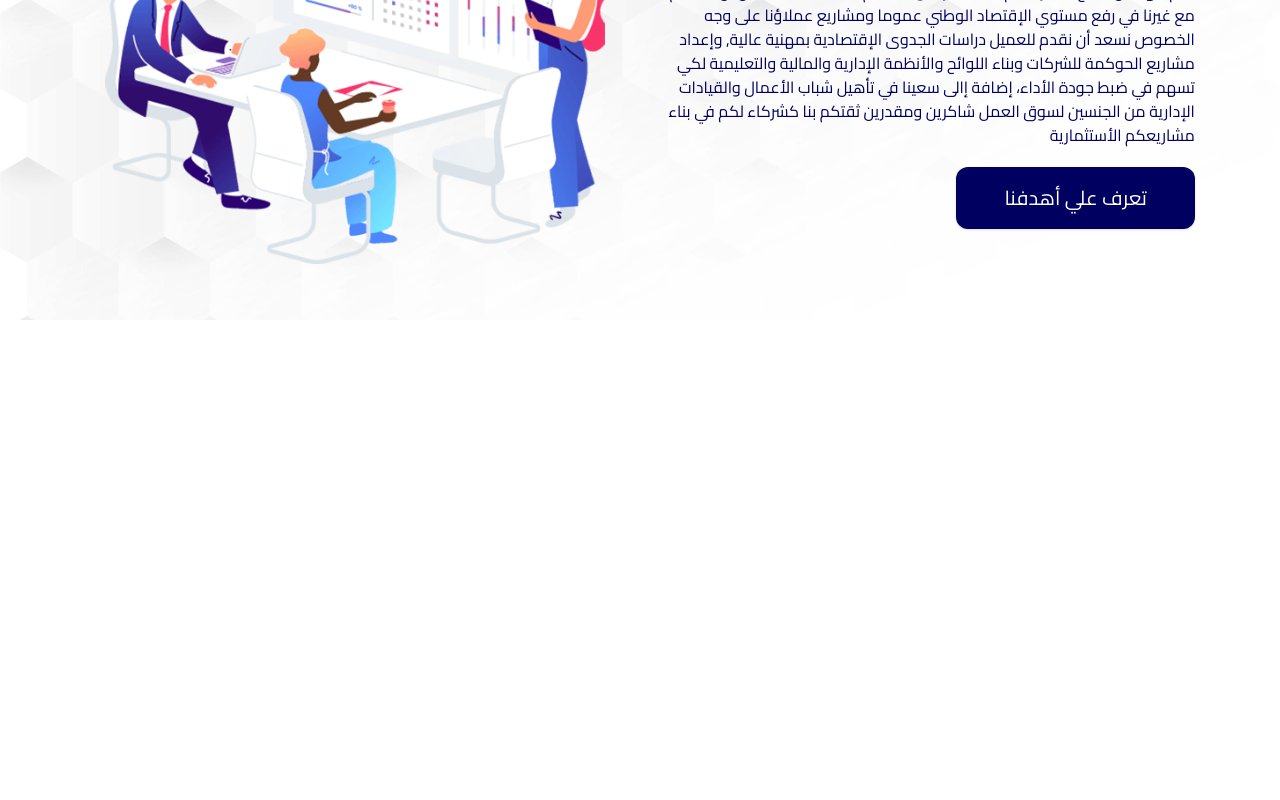
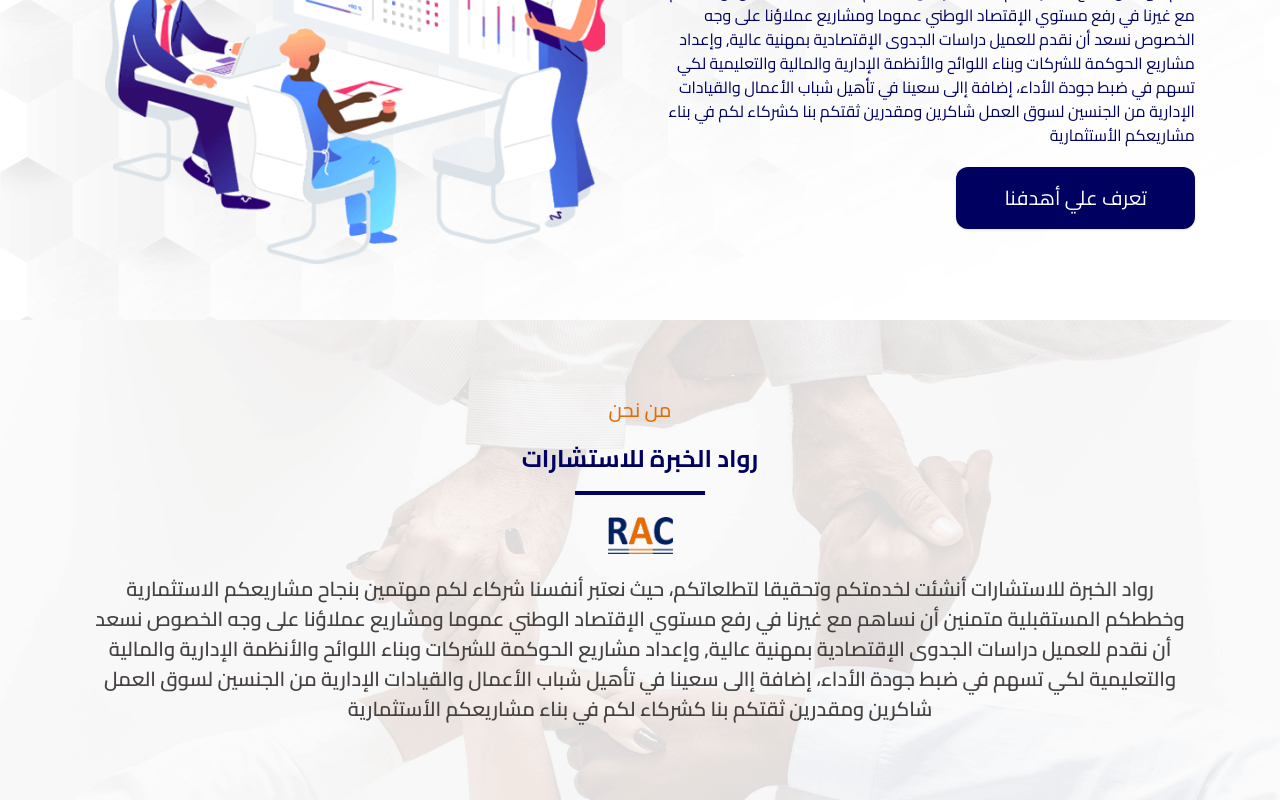
Before and after one commit to Ibrahim-Amr/Qtech-task, a Next.js app: page / in a window 1280 px wide. Shown: the part 1640-2440 px from the top of the page. Before the commit the page ends 1960 px from the top, so only its background shows below. Built offline with nearby package versions, Linux system fonts and the light colour scheme.

Commit message:
about us section

```diff
--- /dev/null
+++ b/app/components/aboutUs/AboutUs.tsx
@@ -0,0 +1,29 @@
+import Container from '../Container';
+import SectionHeading from '../SectionHeading';
+import Logo from '../navbar/Logo';
+
+const AboutUs = () => {
+	return (
+		<section
+			id='about'
+			className='relative min-h-[60vh] h-auto w-full z-[50] py-14 xl:p-14 flex justify-center items-center'>
+			<Container>
+				<div className='flex flex-col justify-center items-center text-center'>
+					<SectionHeading title='من نحن' subtitle='رواد الخبرة للاستشارات' center />
+					<Logo />
+					<p className='text-[#464241] sm:text-base font-semibold max-w-6xl mt-5'>
+						رواد الخبرة للاستشارات أنشئت لخدمتكم وتحقيقا لتطلعاتكم، حيث نعتبر أنفسنا شركاء لكم
+						مهتمين بنجاح مشاريعكم الاستثمارية وخططكم المستقبلية متمنين أن نساهم مع غيرنا في رفع
+						مستوي الإقتصاد الوطني عموما ومشاريع عملاؤنا على وجه الخصوص نسعد أن نقدم للعميل دراسات
+						الجدوى الإقتصادية بمهنية عالية, وإعداد مشاريع الحوكمة للشركات وبناء اللوائح والأنظمة
+						الإدارية والمالية والتعليمية لكي تسهم في ضبط جودة الأداء، إضافة إالى سعينا في تأهيل شباب
+						الأعمال والقيادات الإدارية من الجنسين لسوق العمل شاكرين ومقدرين ثقتكم بنا كشركاء لكم في
+						بناء مشاريعكم الأستثمارية
+					</p>
+				</div>
+			</Container>
+		</section>
+	);
+};
+
+export default AboutUs;
--- a/app/components/goals/Goals.tsx
+++ b/app/components/goals/Goals.tsx
@@ -6,7 +6,7 @@ import Button from '../Button';
 
 const Goals = () => {
 	return (
-		<section id='goals' className='bg-goals py-14 xl:p-14'>
+		<section id='goals' className='h-auto w-full py-14 xl:p-14'>
 			<Container>
 				<div className='flex justify-between items-center gap-x-8'>
 					<div className='flex-1 flex flex-col justify-center items-center lg:inline-block '>
--- a/app/globals.css
+++ b/app/globals.css
@@ -37,8 +37,16 @@ body {
 }
 
 #goals {
-	background-image: url('../public//theView.png');
+	background-image: url('../public/theView.png');
 	background-size: cover;
 	background-position: center;
 	background-repeat: no-repeat;
+	object-fit: cover;
 }
+#about {
+	background-image: url('../public/who-us.webp');
+	background-size: cover;
+	background-position: center;
+	background-repeat: no-repeat;
+	object-fit: cover;
+}
--- a/app/page.tsx
+++ b/app/page.tsx
@@ -1,3 +1,4 @@
+import AboutUs from './components/aboutUs/AboutUs';
 import Goals from './components/goals/Goals';
 import Slider from './components/hero/Slider';
 import Services from './components/services/Services';
@@ -8,6 +9,7 @@ export default function Home() {
 			<Slider />
 			<Services />
 			<Goals />
+			<AboutUs />
 		</>
 	);
 }
```
